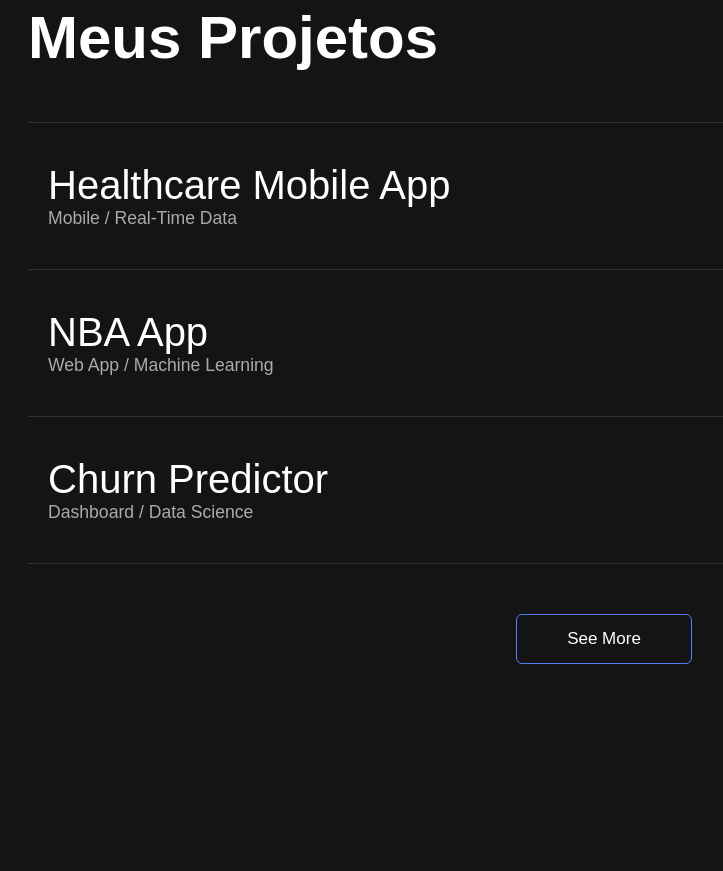
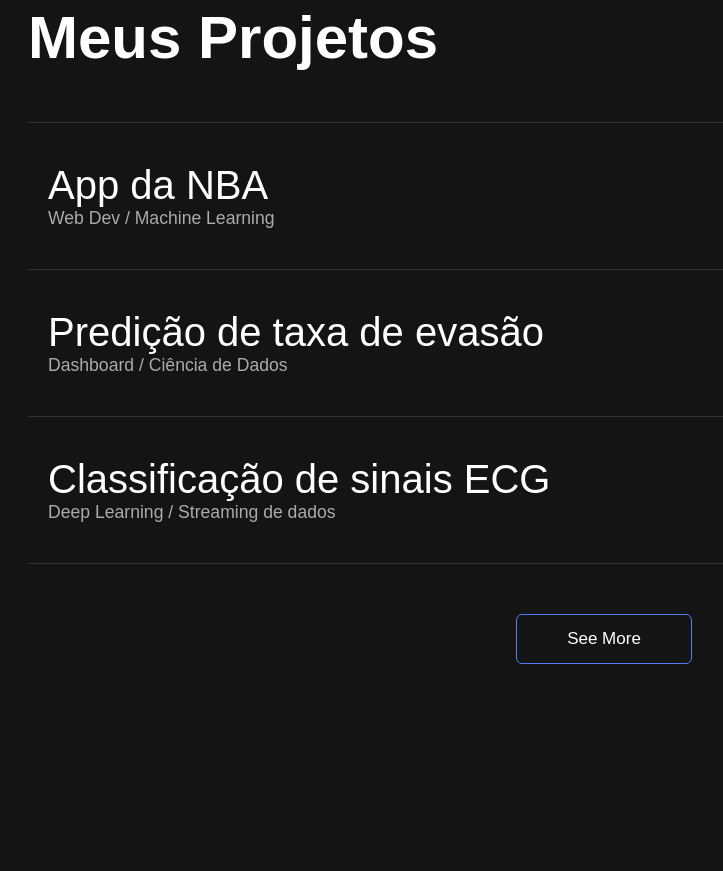
Before and after one commit to isaiapedro/isaiapedro.github.io, a plain HTML site: page pt/index.html in a window 1280 px wide. Shown: the part 877-1748 px from the top of the page, without its empty margins (36-759 px from the left). Drawn offline with Linux system fonts and the light colour scheme.

Commit message:
project overview and web app

```diff
--- a/pt/index.html
+++ b/pt/index.html
@@ -56,36 +56,17 @@
             <div class="project-list-container">
                 <ul class="project-list-modern">
                     <li class="project-item"
-                        data-img="images/work-1.png"
-                        data-title="Healthcare Mobile App"
-                        data-description="Desenvolvi uma solução de monitoramento que exibe sinais vitais em tempo real e emite alertas quando o paciente está em risco."
-                        data-tech="Flutter, Kafka, Tensorflow Lite, Fast API, MLFlow"
-                        data-live-url="#"
-                        data-code-url="https://github.com/isaiapedro/ecg-heartbeat-classifier">
-
-                        <a href="#" target="_blank">
-                            <div class="project-info">
-                                <h3>Healthcare Mobile App</h3>
-                                <span>Mobile / Real-Time Data</span>
-                            </div>
-                        </a>
-                        <div class="project-preview">
-                            <img src="images/work-1.png" alt="Healthcare App Preview">
-                        </div>
-                    </li>
-
-                    <li class="project-item"
                         data-img="images/work-2.png"
-                        data-title="NBA App"
+                        data-title="App da NBA"
                         data-description="Aplicativo para entusiastas do basquete que mostra estatísticas dos jogadores e prevê o próximo MVP com um modelo de Deep Learning."
-                        data-tech="Tensorflow, Angular, Airflow, SQL, PowerBI, Docker"
-                        data-live-url="#"
+                        data-tech="Python, Tensorflow, Angular, Airflow, SQL"
+                        data-live-url="https://iknowball.netlify.app"
                         data-code-url="https://github.com/isaiapedro/nba-app">
 
                         <a href="#" target="_blank">
                             <div class="project-info">
-                                <h3>NBA App</h3>
-                                <span>Web App / Machine Learning</span>
+                                <h3>App da NBA</h3>
+                                <span>Web Dev / Machine Learning</span>
                             </div>
                         </a>
                         <div class="project-preview">
@@ -95,20 +76,39 @@
 
                     <li class="project-item"
                         data-img="images/work-3.png"
-                        data-title="Churn Predictor"
-                        data-description="Dashboard automatizado e interativo que exibe dados de clientes e prevê a taxa de evasão, possibilitando ações de retenção."
-                        data-tech="Python, SQL, Streamlit, Scikit-Learn, Airflow"
-                        data-live-url="#"
+                        data-title="Predição de taxa de evasão"
+                        data-description="Dashboard interativo que exibe dados de clientes e prevê a taxa de evasão, possibilitando ações de retenção."
+                        data-tech="Python, Scikit-Learn, Streamlit"
+                        data-live-url="https://taxa-de-evasao.streamlit.app/"
                         data-code-url="https://github.com/isaiapedro/churn-prediction">
 
                         <a href="#" target="_blank">
                             <div class="project-info">
-                                <h3>Churn Predictor</h3>
-                                <span>Dashboard / Data Science</span>
+                                <h3>Predição de taxa de evasão</h3>
+                                <span>Dashboard / Ciência de Dados</span>
                             </div>
                         </a>
                         <div class="project-preview">
                             <img src="images/work-3.png" alt="Churn Predictor Preview">
+                        </div>
+                    </li>
+
+                    <li class="project-item"
+                        data-img="images/work-1.png"
+                        data-title= "Classificação de sinais ECG"
+                        data-description="Classificação de condições cardíacas usando sinais ECG e a união de modelos ANN, CNN e LSTM."
+                        data-tech="Python, Tensorflow, SQL"
+                        data-live-url="#"
+                        data-code-url="https://github.com/isaiapedro/ecg-heartbeat-classifier">
+
+                        <a href="#" target="_blank">
+                            <div class="project-info">
+                                <h3>Classificação de sinais ECG</h3>
+                                <span>Deep Learning / Streaming de dados</span>
+                            </div>
+                        </a>
+                        <div class="project-preview">
+                            <img src="images/work-1.jpg" alt="Healthcare App Preview">
                         </div>
                     </li>
                 </ul>
```
Also changed, not shown: index.html (+24 -24 lines), images/work-1.jpg (added), images/work-1.png, images/work-2.png, images/work-3.png, pt/images/work-1.jpg (added), pt/images/work-1.png, pt/images/work-2.png, pt/images/work-3.png.
